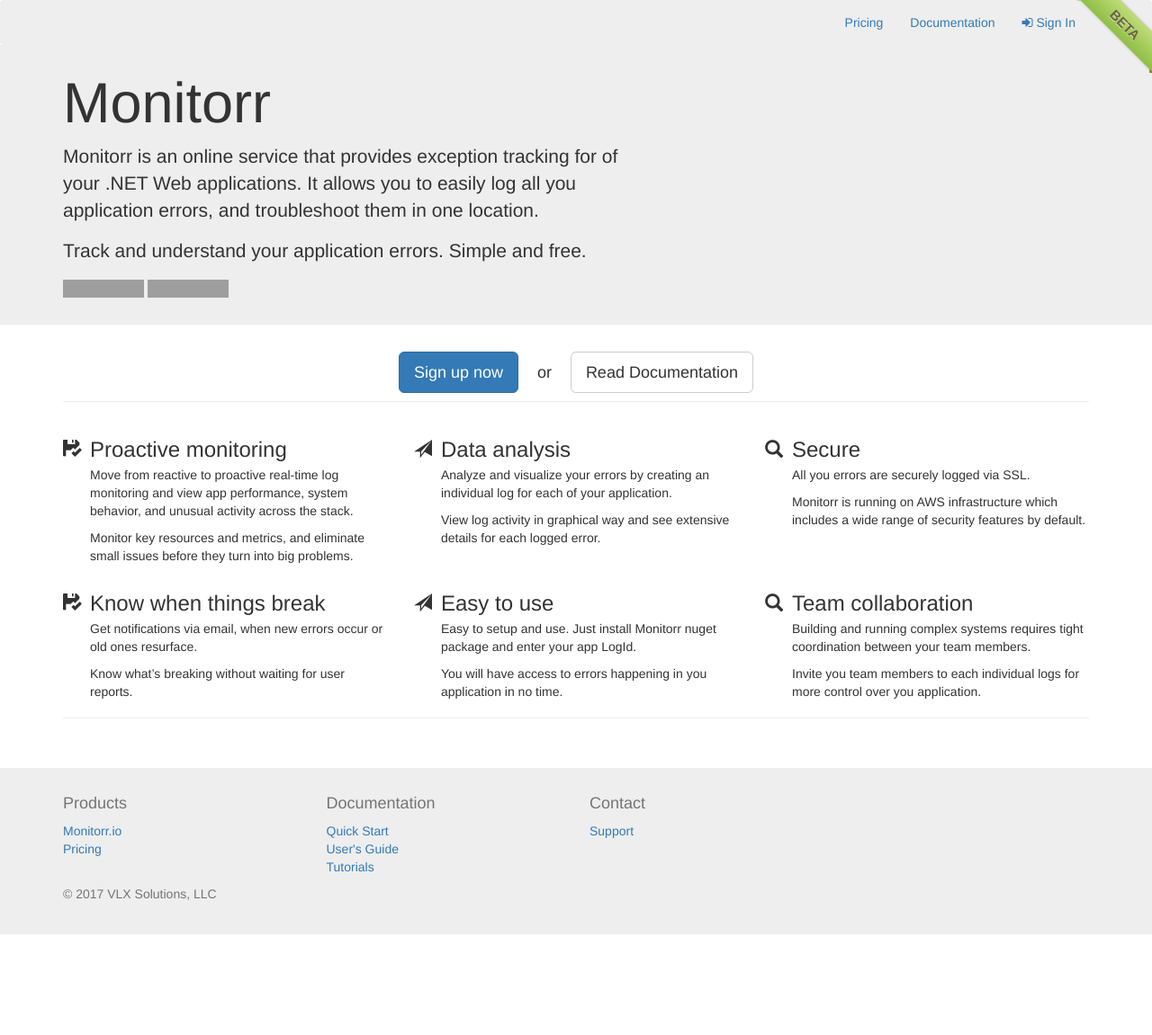
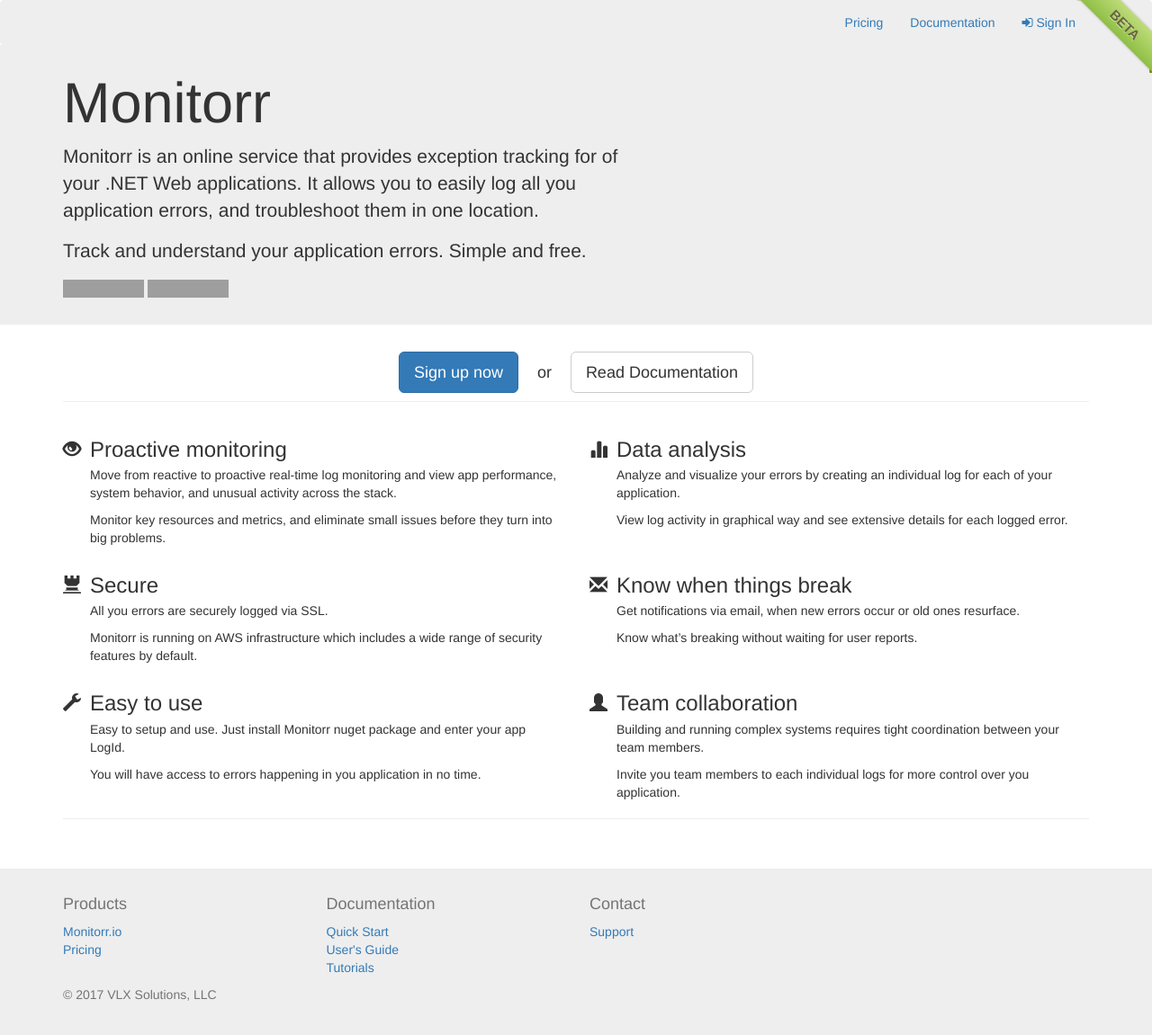
Before and after one commit to monitorrio/monitorr.github.io, a Jekyll site: the page built from index.html, in a window 1280 px wide. Shown: the whole page at 90% size. Built offline with Jekyll 4.4.1, drawn with Linux system fonts in a browser that asks for light colours; before the commit the page ends 1039 px from its top, so only the background shows below that; grey boxes are pictures that could not be loaded.

Commit message:
copy updates

```diff
--- a/index.html
+++ b/index.html
@@ -53,10 +53,11 @@
                 </h1>
         </div>
     </div>
+
     <div class="row">
-      <div class="col-md-4 feature">
+      <div class="col-md-6 feature">
           <div class="feature-icon">
-              <span class="glyphicon glyphicon-floppy-saved"></span>
+              <span class="glyphicon glyphicon-eye-open"></span>
           </div>
           <div class="feature-body">
               <h3>Proactive monitoring</h3>
@@ -69,9 +70,9 @@
           </div>
       </div>
 
-      <div class="col-md-4 feature">
+      <div class="col-md-6 feature">
           <div class="feature-icon">
-              <span class="glyphicon glyphicon-send"></span>
+              <span class="glyphicon glyphicon-stats"></span>
           </div>
           <div class="feature-body">
               <h3>Data analysis</h3>
@@ -84,24 +85,28 @@
           </div>
       </div>
 
-      <div class="col-md-4 feature">
+    </div>
+
+    <div class="row">
+
+
+      <div class="col-md-6 feature">
           <div class="feature-icon">
-              <span class="glyphicon glyphicon-search"></span>
+              <span class="glyphicon glyphicon-tower"></span>
           </div>
           <div class="feature-body">
               <h3>Secure</h3>
               <p>All you errors are securely logged via SSL.</p>
               <p>
-                  Monitorr is running on AWS infrastructure which includes a wide range of security features by default.
+              Monitorr is running on AWS infrastructure which includes a wide range of security features by default.
               </p>
           </div>
       </div>
-    </div>
 
-    <div class="row">
-      <div class="col-md-4 feature">
+
+      <div class="col-md-6 feature">
           <div class="feature-icon">
-              <span class="glyphicon glyphicon-floppy-saved"></span>
+              <span class="glyphicon glyphicon-envelope"></span>
           </div>
           <div class="feature-body">
               <h3>Know when things break</h3>
@@ -114,9 +119,14 @@
           </div>
       </div>
 
-      <div class="col-md-4 feature">
+    </div>
+
+    <div class="row">
+
+
+      <div class="col-md-6 feature">
           <div class="feature-icon">
-              <span class="glyphicon glyphicon-send"></span>
+              <span class="glyphicon glyphicon-wrench"></span>
           </div>
           <div class="feature-body">
               <h3>Easy to use</h3>
@@ -130,9 +140,9 @@
           </div>
       </div>
 
-      <div class="col-md-4 feature">
+      <div class="col-md-6 feature">
           <div class="feature-icon">
-              <span class="glyphicon glyphicon-search"></span>
+              <span class="glyphicon glyphicon-user"></span>
           </div>
           <div class="feature-body">
               <h3>Team collaboration</h3>
```
